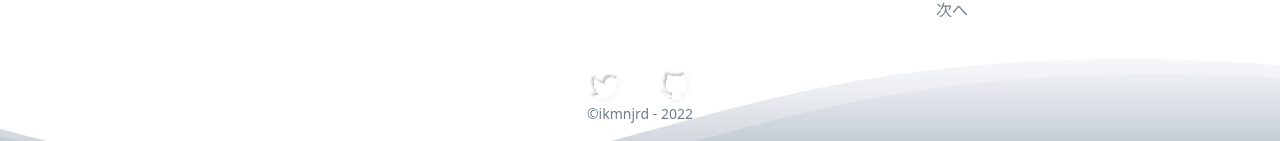
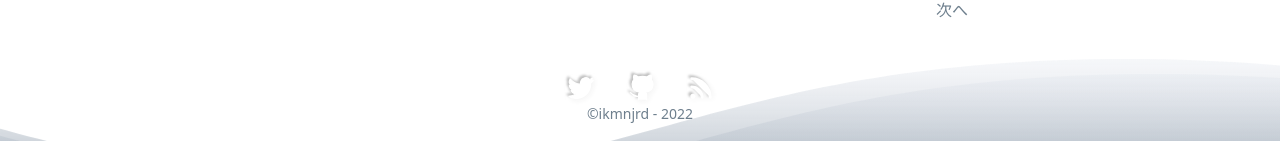
Before and after one commit to ikmnjrd/ikmnjrd.github.io, a Next.js app: page / in a window 1280 px wide. Shown: the part 788-929 px from the top of the page. Built offline with nearby package versions, Linux system fonts and the light colour scheme.

Commit message:
feat: RSSのリンク追加

```diff
--- a/src/components/Footer.tsx
+++ b/src/components/Footer.tsx
@@ -6,7 +6,7 @@ const Footer: FC = () => {
   return (
     <footer className="text-center text-sm" role="contentinfo">
       <div className="footer-content">
-        <ul className="flex items-center justify-between max-w-[100px] mx-auto">
+        <ul className="flex items-center justify-between max-w-[150px] mx-auto">
           <li>
             <a
               href="https://twitter.com/ikmnjrd"
@@ -39,6 +39,22 @@ const Footer: FC = () => {
               />
             </a>
           </li>
+          <li>
+            <a
+              href="https://ikmnjrd.github.io/rss/feed.xml"
+              target="_blank"
+              rel="nofollow noopener noreferrer"
+              title="RSS"
+              className="footer-svg header-text hover:opacity-50 block"
+            >
+              <SvgIcon
+                type="rss"
+                size="2em"
+                strokeWidth={2.3}
+                fill="#fff"
+              />
+            </a>
+          </li>
         </ul>
         <p>
           ©︎ikmnjrd -{' '}
```
